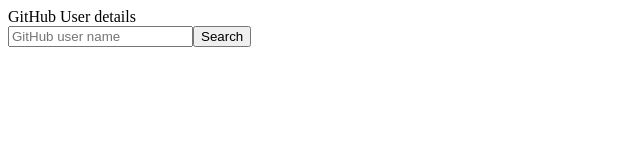
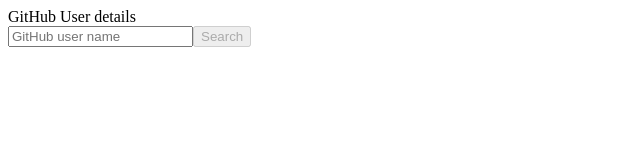
Before and after one commit to Madejczyk/github-search, a React app: page / in a window 1280 px wide. Shown: the top 160 px of the page, without its empty margins (0-640 px from the left). Built offline with nearby package versions, Linux system fonts and the light colour scheme.

Commit message:
Add username validation

```diff
--- a/src/components/github-search/GithubSearch.tsx
+++ b/src/components/github-search/GithubSearch.tsx
@@ -14,6 +14,8 @@
     loadingState: LoadingState
     userName: string,
 };
+
+const USERNAME_REGEX = /^[a-z\d](?:[a-z\d]|-(?=[a-z\d])){0,38}$/i;
 
 export class GithubSearch extends React.PureComponent<{}, GithubSearchState> {
     constructor(props: {}) {
@@ -43,7 +45,9 @@
                     onChange={this.onChange}
                     value={this.state.userName}
                 />
-                <SubmitButton/>
+                <SubmitButton
+                    isDisabled={!USERNAME_REGEX.test(this.state.userName)}
+                />
             </form>
         );
     }
--- a/src/components/github-search/SubmitButton.tsx
+++ b/src/components/github-search/SubmitButton.tsx
@@ -1,3 +1,11 @@
 import * as React from "react";
 
-export const SubmitButton = () => <input type="submit" value="Search" />;
+type SubmitButtonProps = {
+    isDisabled: boolean,
+};
+
+export const SubmitButton = (props: SubmitButtonProps) => <input
+    disabled={props.isDisabled}
+    type="submit"
+    value="Search"
+/>;
```
Also changed, not shown: 2 other files (tests, documents, lock files or other folders).
